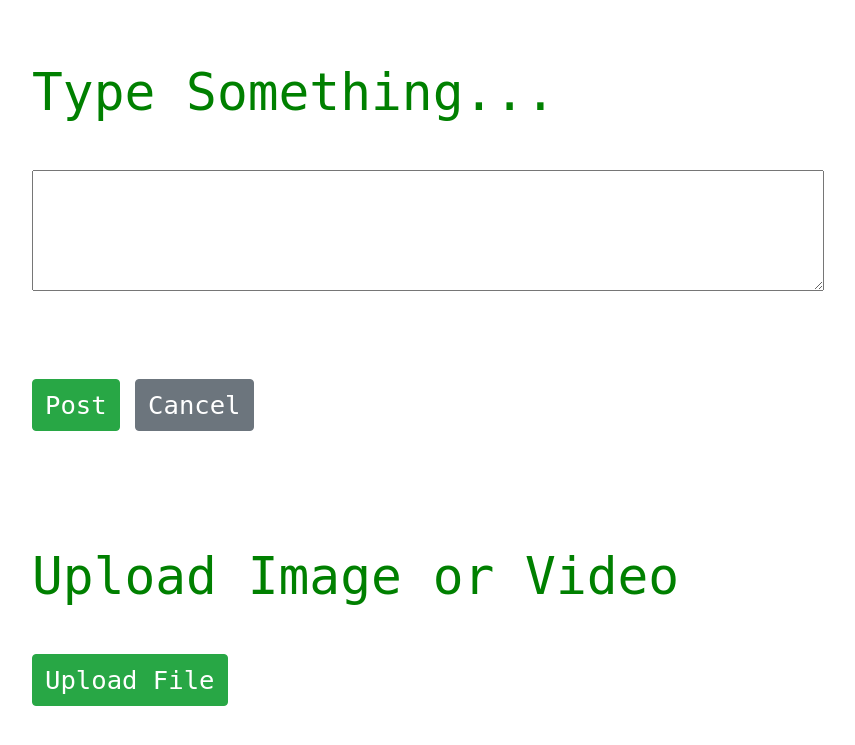
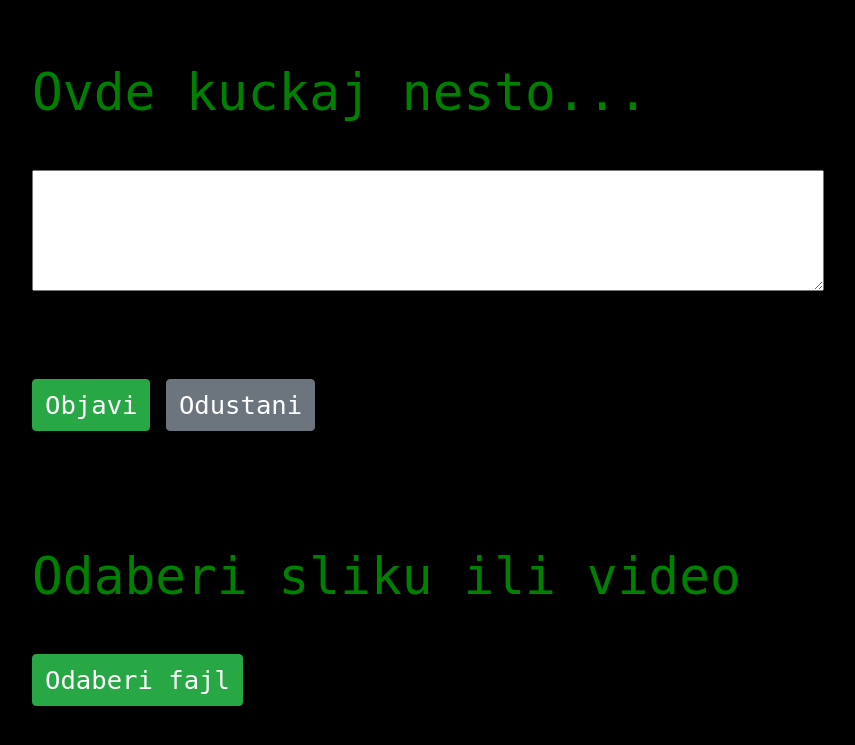
Before and after one commit to deki90to/Simple_forum-Django-Python-, a Django app: page /add/ in a window 1280 px wide. Shown: the top 745 px of the page, without its empty margins (18-873 px from the left). Run offline with Django 3.2, Linux system fonts and the light colour scheme; parts of the project's set-up code (start-up, migrations or seed data) failed here and were passed over.

Commit message:
changed theme

```diff
--- a/forum_app/forms.py
+++ b/forum_app/forms.py
@@ -8,5 +8,5 @@ class PostsForm(forms.ModelForm):
 		fields = ('text', 'image', 'video',)
 
 		widgets = {
-			'text':forms.Textarea({'placeholder':'Add some description here...or not', 'rows':1, 'cols':40})
+			'text':forms.Textarea({'placeholder':'Ubaci opis...ili ne', 'rows':1, 'cols':40})
 		}
--- a/forum_app/templates/add.html
+++ b/forum_app/templates/add.html
@@ -8,16 +8,16 @@
 	{% csrf_token %}
 	{{ form.as_p }}
 		<br>
-		<h3 style="font-size:4vw;"> Type Something... </h3>
+		<h3 style="font-size:4vw;"> Ovde kuckaj nesto... </h3>
 		<br>
 		<textarea name='text' rows='3' cols='50'> </textarea>
 		<br><br><br>
-		<input class="btn btn-success" type="submit" value="Post" style="font-size:2vw; color:white";>
-		<a class="btn btn-secondary" href="{% url 'index' %}" role="button" style="font-size:2vw; color:white;"> Cancel </a>
+		<input class="btn btn-success" type="submit" value="Objavi" style="font-size:2vw; color:white";>
+		<a class="btn btn-secondary" href="{% url 'index' %}" role="button" style="font-size:2vw; color:white;"> Odustani </a>
 		<br><br><br><br>
-		<h2 style="font-size:4vw;">Upload Image or Video</h2>
+		<h2 style="font-size:4vw;"> Odaberi sliku ili video </h2>
 		<br>
-		<a class="btn btn-success" href="{% url 'upload' %}" role="button" style="font-size:2vw; color:white;"> Upload File </a>
+		<a class="btn btn-success" href="{% url 'upload' %}" role="button" style="font-size:2vw; color:white;"> Odaberi fajl </a>
 		<br><br>
 </form>
 </ul>
--- a/forum_app/templates/base.html
+++ b/forum_app/templates/base.html
@@ -15,8 +15,8 @@
 
 
 body {
-	background-color: white;
-	color: green;
+	background-color: black;
+	color: lightgreen;
 	font-family: monospace;
   /*background-image: url('https://c1.wallpaperflare.com/preview/427/745/192/notebook-natural-laptop-macbook.jpg');*/
 /*  background: lightblue url("img_tree.gif") no-repeat fixed center;*/
```
Also changed, not shown: forum_app/templates/index.html (+5 -7 lines), forum_app/templates/upload.html (+4 -4 lines), db.sqlite3.
